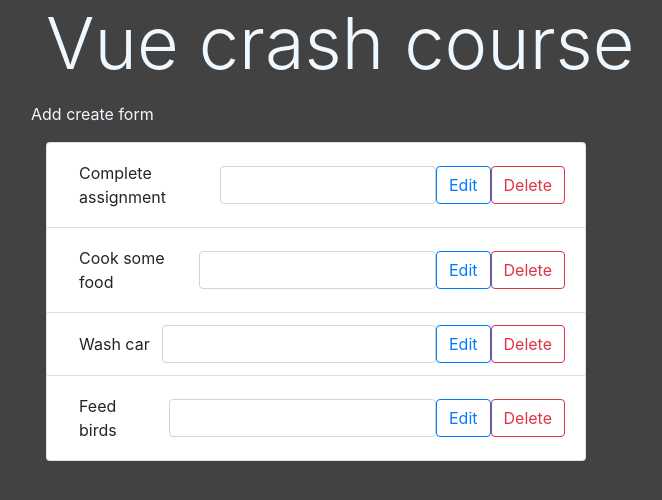
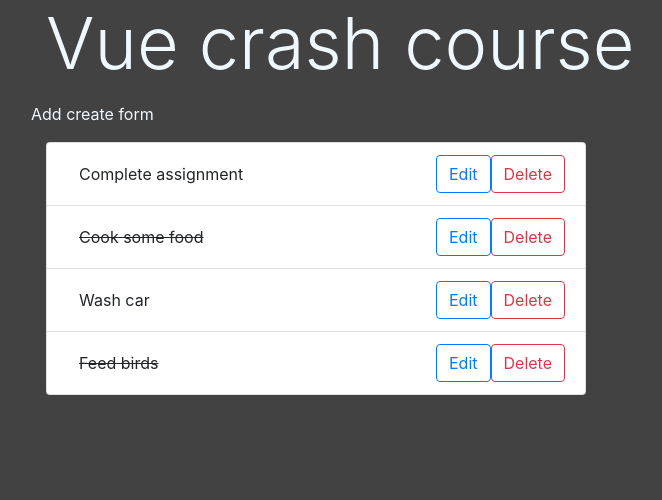
Before and after one commit to hakeemullahjan/vue-crash-course, a Vue app: page / in a window 1280 px wide. Shown: the top 500 px of the page, without its empty margins (39-701 px from the left). Built offline with nearby package versions, Linux system fonts and the light colour scheme.

Commit message:
passing methods in vue

```diff
--- a/src/components/Todo.vue
+++ b/src/components/Todo.vue
@@ -1,11 +1,27 @@
 <template>
   <li class="d-flex align-items-center list-group-item">
-    <button class="btn border-0 text-left flex-grow-1">{{ todoString }}</button>
-    <form action="" class="flex-grow-1">
-      <input type="text" class="form-control" />
+    <button
+      v-if="!isEditing"
+      :class="{ completed }"
+      @click="$emit('on-toggle')"
+      class="btn border-0 text-left flex-grow-1"
+    >
+      {{ todoString }}
+    </button>
+    <form v-else @submit.prevent="endEditing()" action="" class="flex-grow-1">
+      <input
+        @blur="startEditing()"
+        v-model="newTodoString"
+        type="text"
+        class="form-control"
+      />
     </form>
-    <button class="btn btn-outline-primary">Edit</button>
-    <button class="btn btn-outline-danger">Delete</button>
+    <button @click="startEditing()" class="btn btn-outline-primary">
+      Edit
+    </button>
+    <button @click="$emit('on-delete')" class="btn btn-outline-danger">
+      Delete
+    </button>
   </li>
 </template>
 
@@ -21,6 +37,20 @@ export default {
       newTodoString: "",
     };
   },
+  methods: {
+    startEditing() {
+      if (!this.isEditing) {
+        this.newTodoString = this.todoString;
+        this.isEditing = true;
+      } else {
+        this.endEditing();
+      }
+    },
+    endEditing() {
+      this.isEditing = false;
+      this.$emit("on-edit", this.newTodoString);
+    },
+  },
 };
 </script>
 
--- a/src/components/TodoList.vue
+++ b/src/components/TodoList.vue
@@ -14,6 +14,9 @@
             :key="index"
             :todoString="todo.todoString"
             :completed="todo.completed"
+            @on-delete="deleteTodo(todo)"
+            @on-toggle="toggleTodo(todo)"
+            @on-edit="editTodo(todo, $event)"
           />
         </ul>
       </div>
```
